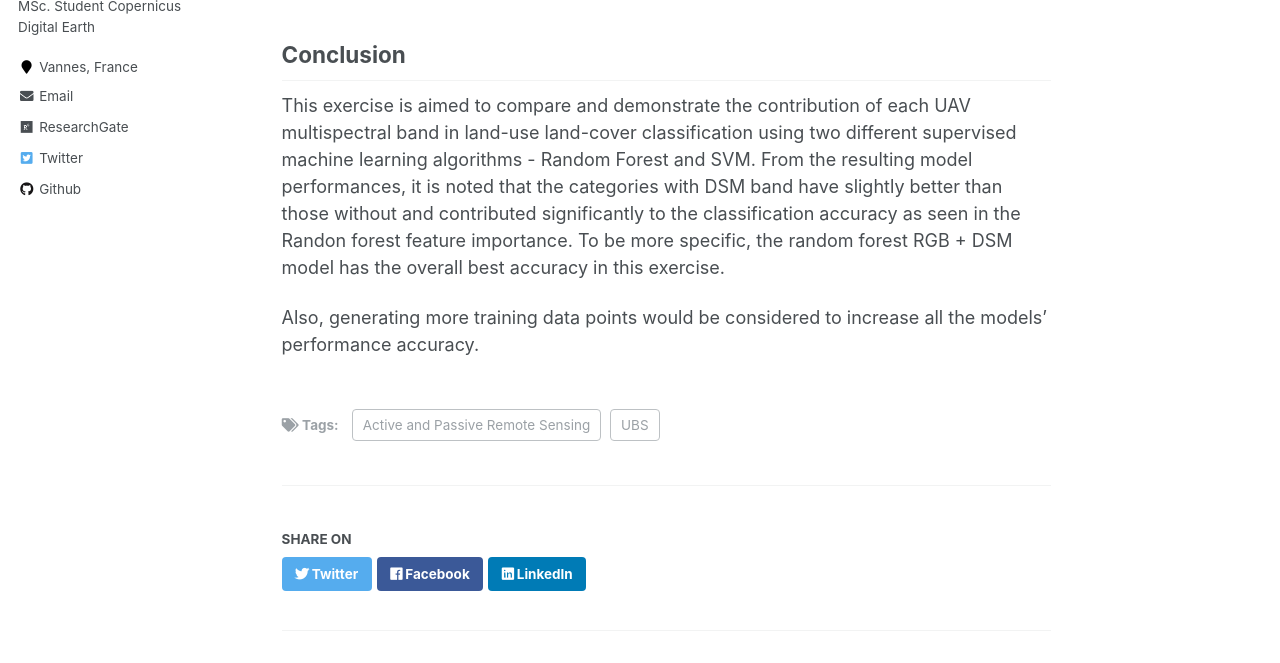
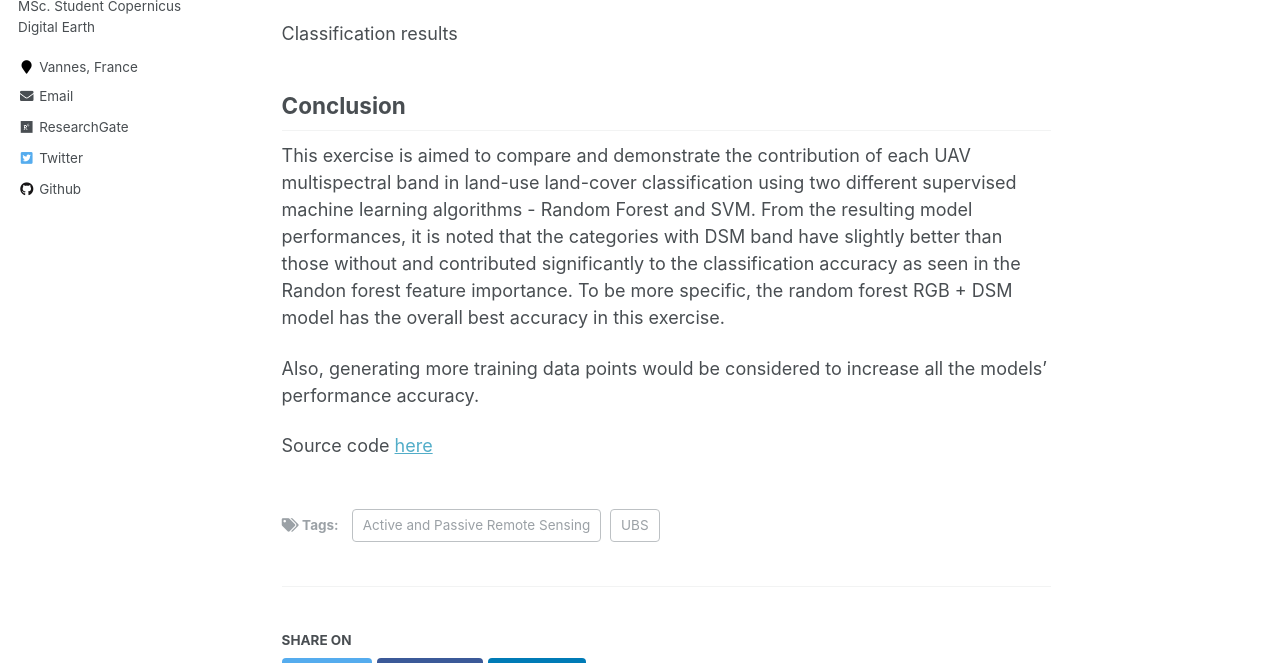
Before and after one commit to adebowaledaniel/adebowaledaniel.github.io, a Jekyll site: the page built from _posts/2021-12-20-pixelbased_landcover_classification.md, in a window 1280 px wide and 900 px high, scrolled down 4915 px, cut to the strip 237-900 px from the top of the window. Built offline with Jekyll 4.4.1, drawn with Linux system fonts in a browser that asks for light colours.

Commit message:
uav updated

```diff
--- a/_posts/2021-12-20-pixelbased_landcover_classification.md
+++ b/_posts/2021-12-20-pixelbased_landcover_classification.md
@@ -1,7 +1,7 @@
 ---
 title: "Land Cover Classification from Multispectral UAV image aqucisition"
 date: 2021-12-20
-excerpt: "Land Cover Classification from Multispectral UAV image aqucisition. <br/><img src='/images/uav/dp.png'/>"
+excerpt: "Land Cover Classification from Multispectral UAV image aqucisition. <br/><img src='/images/uav/dp2.png'/>"
 permalink: /posts/2021/12/uav/
 tags:
   - UBS
@@ -82,9 +82,13 @@
 - RGB + DSM accuracy: 0.37
 - RGB + NIR + REG + DSM accuracy: 0.60
 
-<img src="/images/uav/results.png" alt="classification results" style="height: 1000px; width:1020px;"/>
+<img src="/images/uav/results2.png" alt="classification results" style="height: 1000px; width:1020px;"/>
+
+Classification results
 
 ## Conclusion
 This exercise is aimed to compare and demonstrate the contribution of each UAV multispectral band in land-use land-cover classification using two different supervised machine learning algorithms - Random Forest and SVM. From the resulting model performances, it is noted that the categories with DSM band have slightly better than those without and contributed significantly to the classification accuracy as seen in the Randon forest feature importance. To be more specific, the random forest RGB + DSM model has the overall best accuracy in this exercise.
 
 Also, generating more training data points would be considered to increase all the models' performance accuracy.
+
+Source code [here](https://github.com/adebowaledaniel/emjmd-cde/blob/main/UBS/UAV/Adebayo_UAV.ipynb)
```
Also changed, not shown: images/uav/dp2.png (renamed from images/uav/dp.png), 2 other files.
